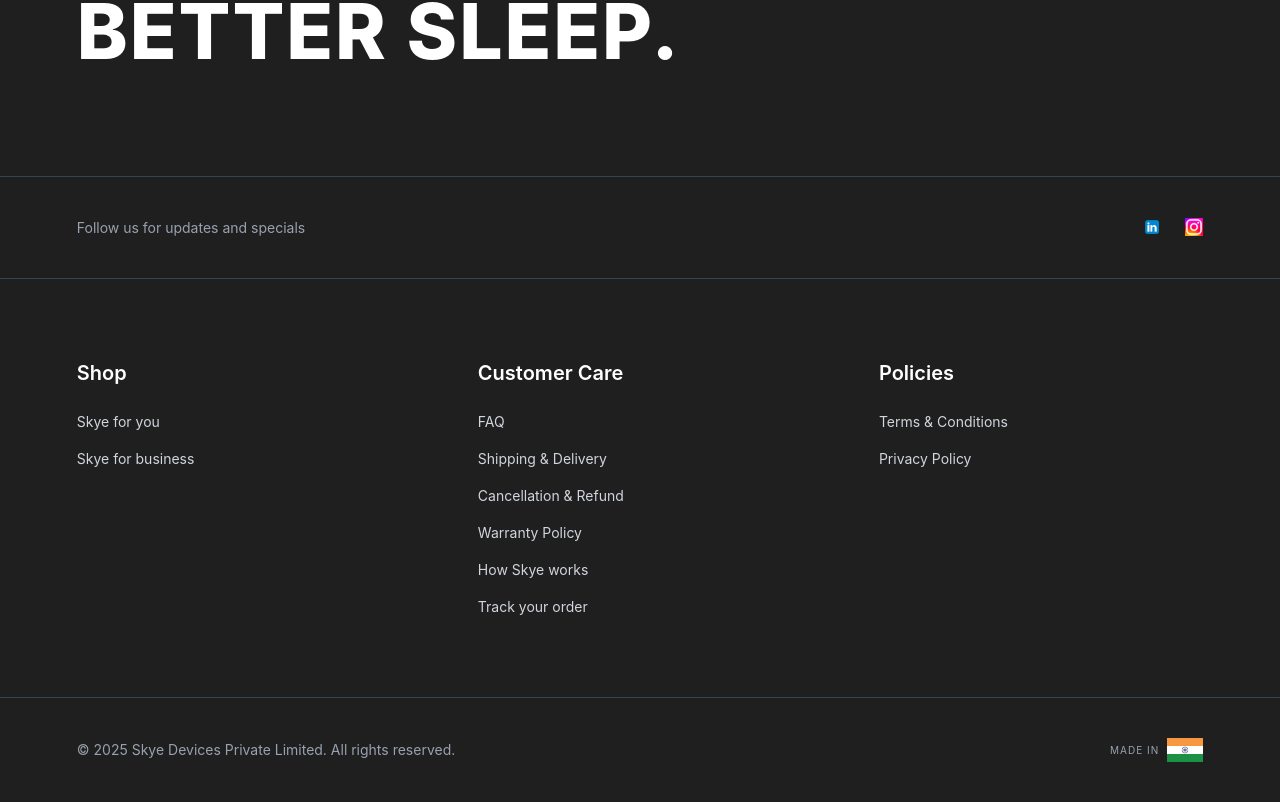
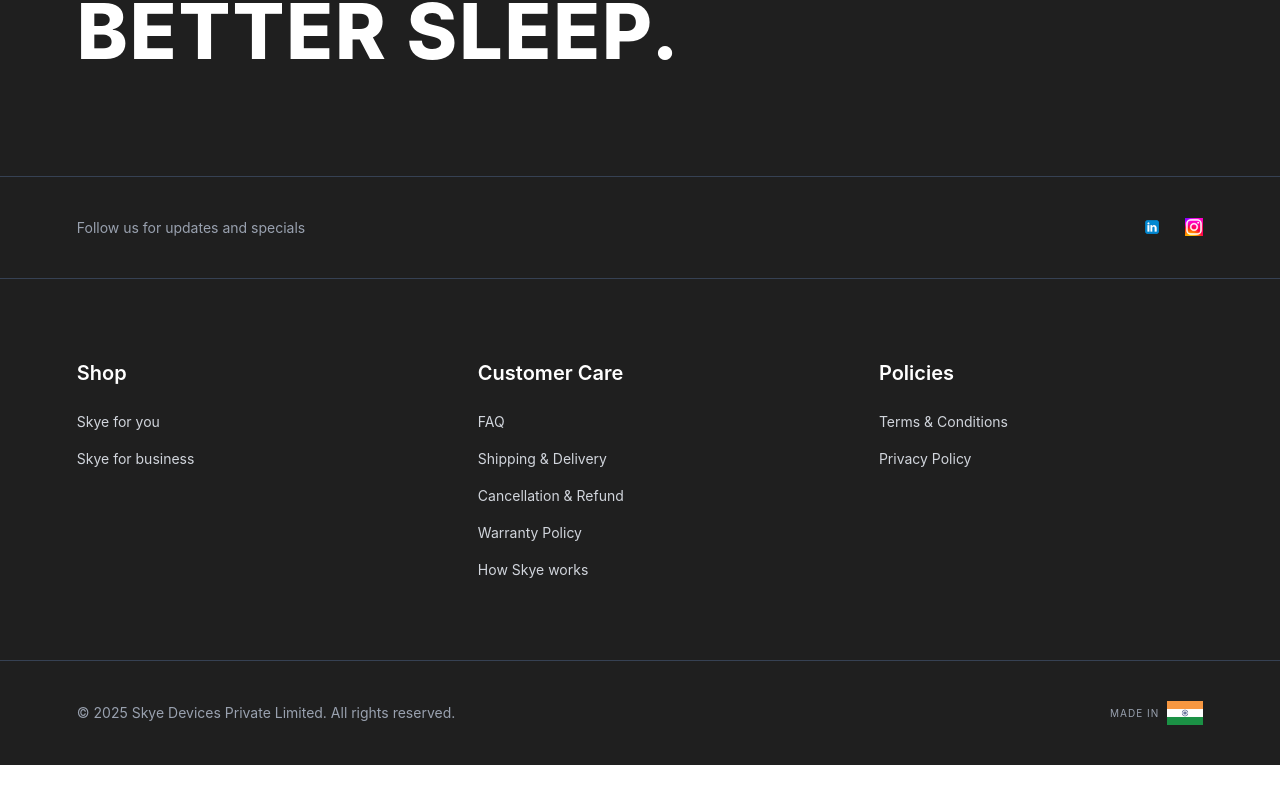
Before and after one commit to Gandheesh-SA/skye-devices, a React (Vite) app: page /faq in a window 1280 px wide. Shown: the part 1435-2237 px from the top of the page. After the commit the page ends 2200 px from the top, so only its background shows below. Built offline with nearby package versions, Linux system fonts and the light colour scheme.

Commit message:
Update Footer.jsx

```diff
--- a/src/components/Footer.jsx
+++ b/src/components/Footer.jsx
@@ -83,7 +83,7 @@
             <li><Link to="/refund" className="hover:text-white transition">Cancellation & Refund</Link></li>
             <li><Link to="/warranty" className="hover:text-white transition">Warranty Policy</Link></li>
             <li><HashLink smooth to="#how_it_works" className="hover:text-white transition">How Skye works</HashLink></li>
-            <li><Link to="/track-order" className="hover:text-white transition">Track your order</Link></li>
+
           </ul>
         </div>
 
```
